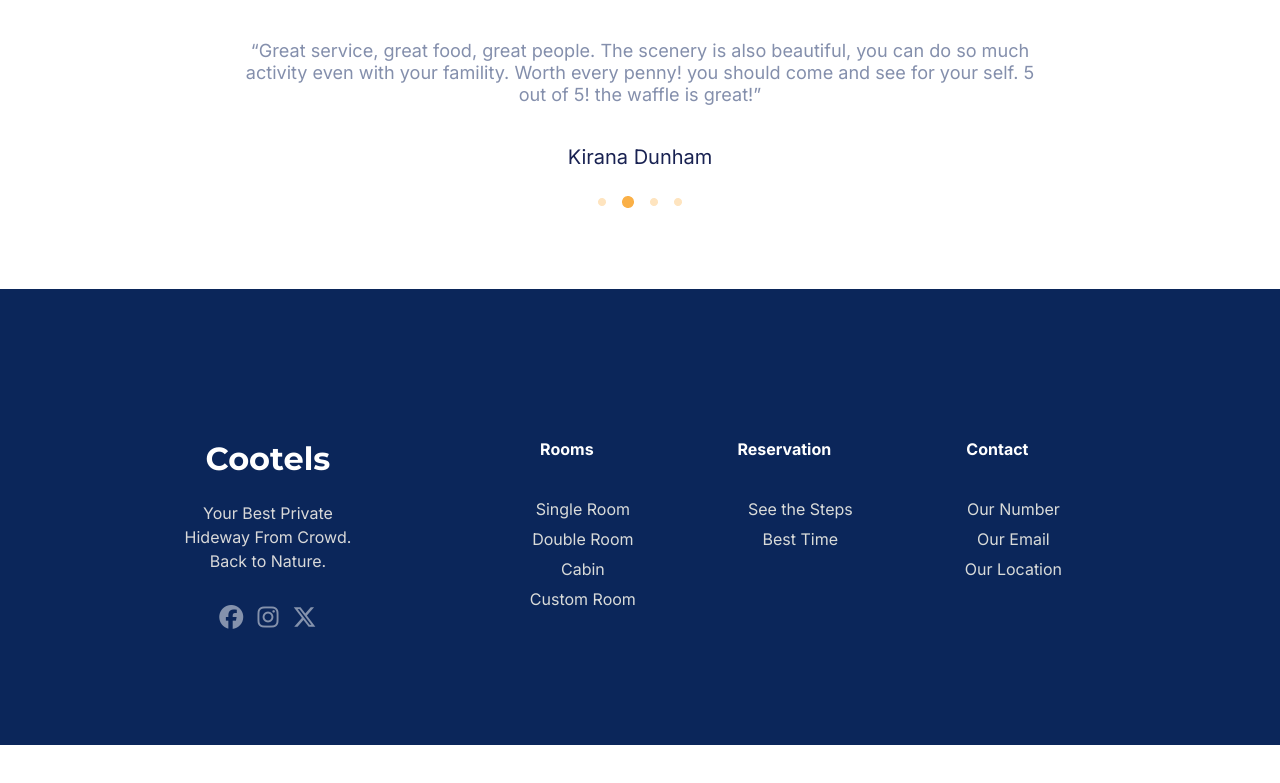
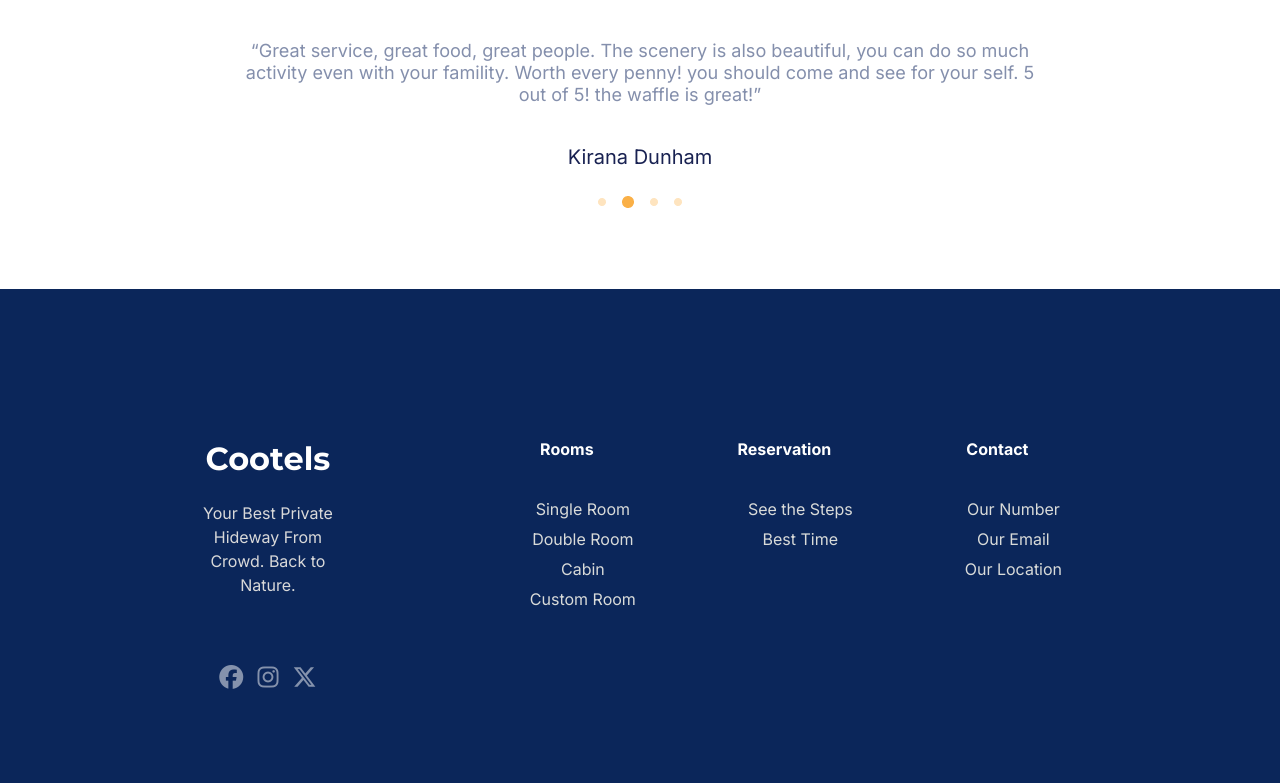
Before and after one commit to emaharramov/Cootels-Website, a plain HTML site: page index.htm in a window 1280 px wide. Shown: the part 4085-4868 px from the top of the page. Before the commit the page ends 4830 px from the top, so only its background shows below. Drawn offline with Linux system fonts and the light colour scheme.

Commit message:
style.css

```diff
--- a/css/style.css
+++ b/css/style.css
@@ -201,10 +201,6 @@ h6 {
     font: 700 2em 'Montserrat';
     padding: 50px 0 10px 0;
 }
-#foottext {
-    color: #d9d9d9;
-    font: 1em/1.5 'Inter'
-}
 .sociali {
     padding: 0 5px;
     cursor: pointer;
@@ -215,9 +211,6 @@ h6 {
 }
 #orange {
     color: orange;
-}
-#foottext {
-    margin-bottom: 36px;
 }
 #footmenuhead {
     margin: 30px 0;
@@ -239,6 +232,13 @@ h6 {
 }
 .textm {
     padding: 24px 0;
+}
+#foottext {
+    width: 130px;
+    color: #d9d9d9;
+    font: 1em/1.5 'Inter';
+    padding-bottom: 36px;
+    margin: auto;
 }
 @media only screen and (min-width: 768px) {
     h2 {
```
